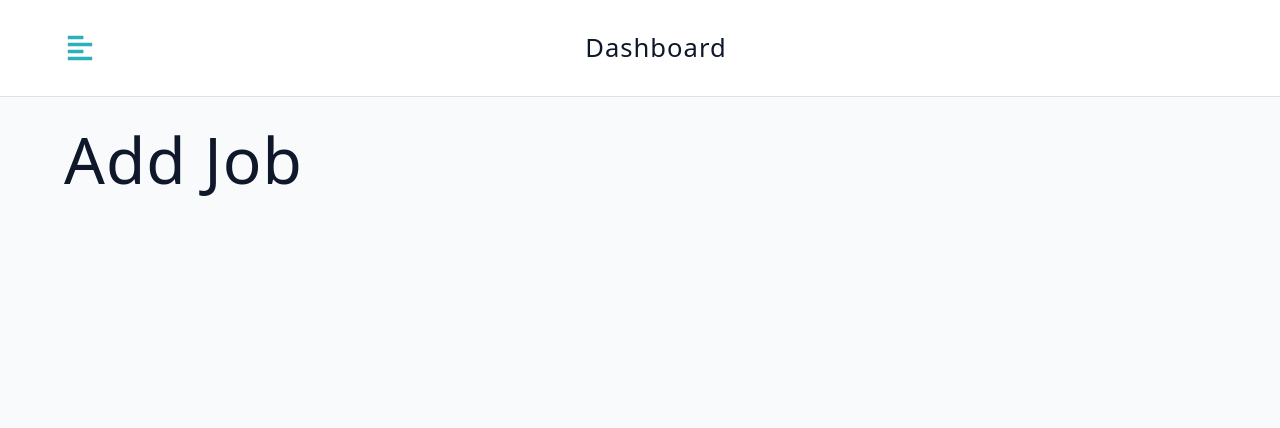
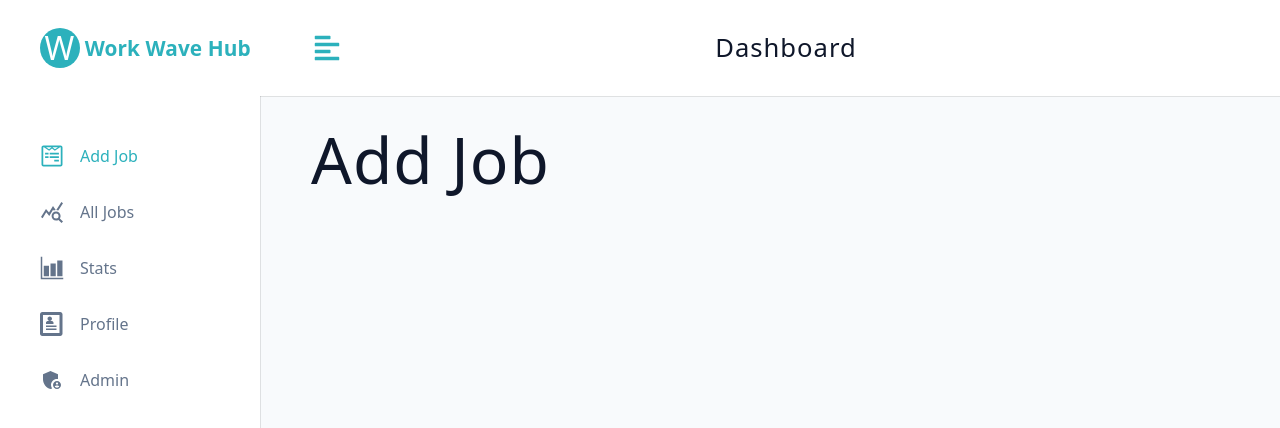
Before and after one commit to mdcodelab/WorkWaveHub-jobs-platform-mern-v2, a React (Vite) app in the folder client/: page /dashboard in a window 1280 px wide. Shown: the top 428 px of the page. Built offline with nearby package versions, Linux system fonts and the light colour scheme.

Commit message:
Dashboard structure and css

```diff
--- a/client/src/App.jsx
+++ b/client/src/App.jsx
@@ -1,7 +1,7 @@
 import React from 'react';
 //import { BrowserRouter as Router, Routes, Route } from "react-router-dom";
 import {RouterProvider, createBrowserRouter } from "react-router-dom";
-import {AddJob, AllJobs, DashboardLayout, EditJob, Error, HomeLayout,
+import {AddJob, AllJobs, Dashboard, EditJob, Error, HomeLayout,
   Landing, Login, Profile, Register, Stats, Admin} from "./pages"
 
 const router = createBrowserRouter([
@@ -15,7 +15,7 @@ const router = createBrowserRouter([
       { path: "login", element: <Login></Login> },
       {
         path: "dashboard",
-        element: <DashboardLayout></DashboardLayout>,
+        element: <Dashboard></Dashboard>,
         children: [
           { index: true, element: <AddJob /> },
           { path: "stats", element: <Stats></Stats> },
--- a/client/src/components/BigSidebar.jsx
+++ b/client/src/components/BigSidebar.jsx
@@ -1,29 +1,85 @@
-import React from 'react';
+import React from "react";
 import styled from "styled-components";
-import {links} from "./links";
-import {Link} from "react-router-dom";
-import Logo from "./Logo";
-import { IoMdClose } from "react-icons/io";
-import { useDashboardContext } from '../pages/DashboardLayout';
+import NavLinks from "./NavLinks";
+import Logo from "../components/Logo";
+import { useDashboardContext } from "../pages/Dashboard";
 
-function BigSidebar() {
+const BigSidebar = () => {
+  const { showSidebar } = useDashboardContext();
   return (
     <Wrapper>
-      <div className="button">
-        <IoMdClose></IoMdClose>
-      </div>
-      <div className="container">
-        {links.map((link, index) => {
-            const {text, path, icon}=link;
-            return <Link to={path} key={index}>{text} {icon}</Link>
-        })}
+      <div
+        className={
+          showSidebar ? "sidebar-container " : "sidebar-container show-sidebar"
+        }
+      >
+        <div className="content">
+          <header>
+            <Logo />
+          </header>
+          <NavLinks isBigSidebar />
+        </div>
       </div>
     </Wrapper>
   );
-}
+};
 
-const Wrapper = styled.div`
-display: none;
+const Wrapper = styled.aside`
+  display: none;
+  @media (min-width: 992px) {
+    display: block;
+    box-shadow: 1px 0px 0px 0px rgba(0, 0, 0, 0.1);
+    .sidebar-container {
+      background: var(--background-secondary-color);
+      min-height: 100vh;
+      height: 100%;
+      width: 260px;
+      margin-left: -250px;
+      transition: margin-left 0.3s ease-in-out;
+    }
+    .content {
+      position: sticky;
+      top: 0;
+    }
+    .show-sidebar {
+      margin-left: 0;
+    }
+    header {
+      height: 6rem;
+      display: flex;
+      align-items: center;
+      padding-left: 2.5rem;
+    }
+    .nav-links {
+      padding-top: 2rem;
+      display: flex;
+      flex-direction: column;
+    }
+    .nav-link {
+      display: flex;
+      align-items: center;
+      color: var(--text-secondary-color);
+      padding: 1rem 0;
+      padding-left: 2.5rem;
+      text-transform: capitalize;
+      transition: padding-left 0.3s ease-in-out;
+    }
+    .nav-link:hover {
+      padding-left: 3rem;
+      color: var(--primary-500);
+      transition: var(--transition);
+    }
+
+    .icon {
+      font-size: 1.5rem;
+      margin-right: 1rem;
+      display: grid;
+      place-items: center;
+    }
+    .active {
+      color: var(--primary-500);
+    }
+  }
 `;
 
 export default BigSidebar;
--- a/client/src/components/Logo.jsx
+++ b/client/src/components/Logo.jsx
@@ -24,7 +24,7 @@ const Wrapper = styled.div`
 
   .logo__content h2 {
     margin: 0;
-    margin-right: 0.5rem;
+    margin-right: 0.3rem;
     width: 2.5rem;
     height: 2.5rem;
     font-size: 2rem;
@@ -40,6 +40,8 @@ const Wrapper = styled.div`
     color: var(--primary-500);
     margin: 0;
     font-weight: bold;
+    letter-spacing: 0.005rem;
+    font-size: 1.3rem;
   }
 `;
 
--- a/client/src/components/NavLinks.jsx
+++ b/client/src/components/NavLinks.jsx
@@ -1,22 +1,21 @@
 import React from "react";
-import { useDashboardContext } from "../pages/DashboardLayout";
+import { useDashboardContext } from "../pages/Dashboard";
 import { links } from "./links";
 import { NavLink } from "react-router-dom";
 
-function NavLinks() {
+function NavLinks({ isBigSidebar }) {
   const { user, toggleSidebar } = useDashboardContext();
 
   return (
-    <div>
+    <div className="nav-links">
       {links.map((link) => {
         const { text, path, icon } = link;
         // admin user
-
         return (
           <NavLink
             to={path}
             key={text}
-            onClick={toggleSidebar}
+            onClick={isBigSidebar ? null : toggleSidebar}
             className="nav-link"
             end
           >
--- /dev/null
+++ b/client/src/pages/Dashboard.jsx
@@ -0,0 +1,77 @@
+import { Outlet } from "react-router-dom";
+import Navbar from "../components/Navbar";
+import BigSidebar from "../components/BigSidebar";
+import SmallSidebar from "../components/SmallSidebar";
+import styled from "styled-components";
+
+import { useState, createContext, useContext } from "react";
+const DashboardContext = createContext();
+const Dashboard = () => {
+  // temp
+  const user = { name: "john" };
+
+  const [showSidebar, setShowSidebar] = useState(false);
+  const [isDarkTheme, setIsDarkTheme] = useState(false);
+
+  const toggleDarkTheme = () => {
+    console.log("toggle dark theme");
+  };
+
+  const toggleSidebar = () => {
+    setShowSidebar(!showSidebar);
+  };
+
+  const logoutUser = async () => {
+    console.log("logout user");
+  };
+  return (
+    <DashboardContext.Provider
+      value={{
+        user,
+        showSidebar,
+        isDarkTheme,
+        toggleDarkTheme,
+        toggleSidebar,
+        logoutUser,
+      }}
+    >
+      <Wrapper>
+        <main className="dashboard">
+          <SmallSidebar />
+          <BigSidebar />
+          <div>
+            <Navbar />
+            <div className="dashboard-page">
+              <Outlet />
+            </div>
+          </div>
+        </main>
+      </Wrapper>
+    </DashboardContext.Provider>
+  );
+};
+
+export const useDashboardContext = () => useContext(DashboardContext);
+
+
+const Wrapper = styled.section`
+  .dashboard {
+    display: grid;
+    grid-template-columns: 1fr;
+  }
+  .dashboard-page {
+    width: 90vw;
+    margin: 0 auto;
+    padding: 2rem 0;
+  }
+  @media (min-width: 992px) {
+    .dashboard {
+      grid-template-columns: auto 1fr;
+    }
+    .dashboard-page {
+      width: 90%;
+    }
+  }
+`;
+
+export default Dashboard;
--- a/client/src/pages/DashboardLayout.jsx
+++ /dev/null
@@ -1,72 +0,0 @@
-import React from 'react';
-import {Outlet} from "react-router-dom";
-import SmallSidebar from '../components/SmallSidebar';
-import BigSidebar from '../components/BigSidebar';
-import Navbar from '../components/Navbar';
-import styled from "styled-components";
-import {createContext, useContext} from "react";
-
-const DashboardContext = createContext();
-
-function DashboardLayout() {
-//temp
-  const user={name: "john"};
-
-  const[showSidebar, setShowSidebar]=React.useState(false);
-
-  const[darkTheme, setDarkTheme]=React.useState(false);
-
-  function toggleDarkTheme() {
-    console.log("dark theme");
-  }
-
-  function toggleSidebar() {
-    setShowSidebar(!showSidebar);
-  }
-
-  async function logoutUser () {
-    console.log("logout user")
-  }
-
-
-  return (
-    <DashboardContext.Provider value={{
-      user, showSidebar, setShowSidebar, darkTheme, setDarkTheme, toggleDarkTheme, toggleSidebar
-    }}>
-    <Wrapper className="dashboard">
-      <BigSidebar></BigSidebar>
-      <SmallSidebar></SmallSidebar>
-      <div>
-        <Navbar></Navbar>
-        <div className="dashboard-page">
-          <Outlet></Outlet>
-        </div>
-      </div>
-    </Wrapper>
-    </DashboardContext.Provider>
-  );
-}
-
-export const useDashboardContext = () => useContext(DashboardContext);
-
-const Wrapper = styled.div`
-display: grid;
-grid-template-columns: 1fr;
-
-.dashboard-page {
-  width: 90vw;
-  margin: 0 auto;
-  padding: 2rem 0;
-}
-
-@media (min-width: 992px) {
-  .dashboard {
-    grid-template-columns: auto 1fr;
-  }
-  .dashboard {
-    width: 90%;
-  }
-}
-`;
-
-export default DashboardLayout;
```
Also changed, not shown: client/src/components/Navbar.jsx (+3 -5 lines), client/src/components/SmallSidebar.jsx (+13 -12 lines), client/src/pages/index.js (+5 -4 lines).
